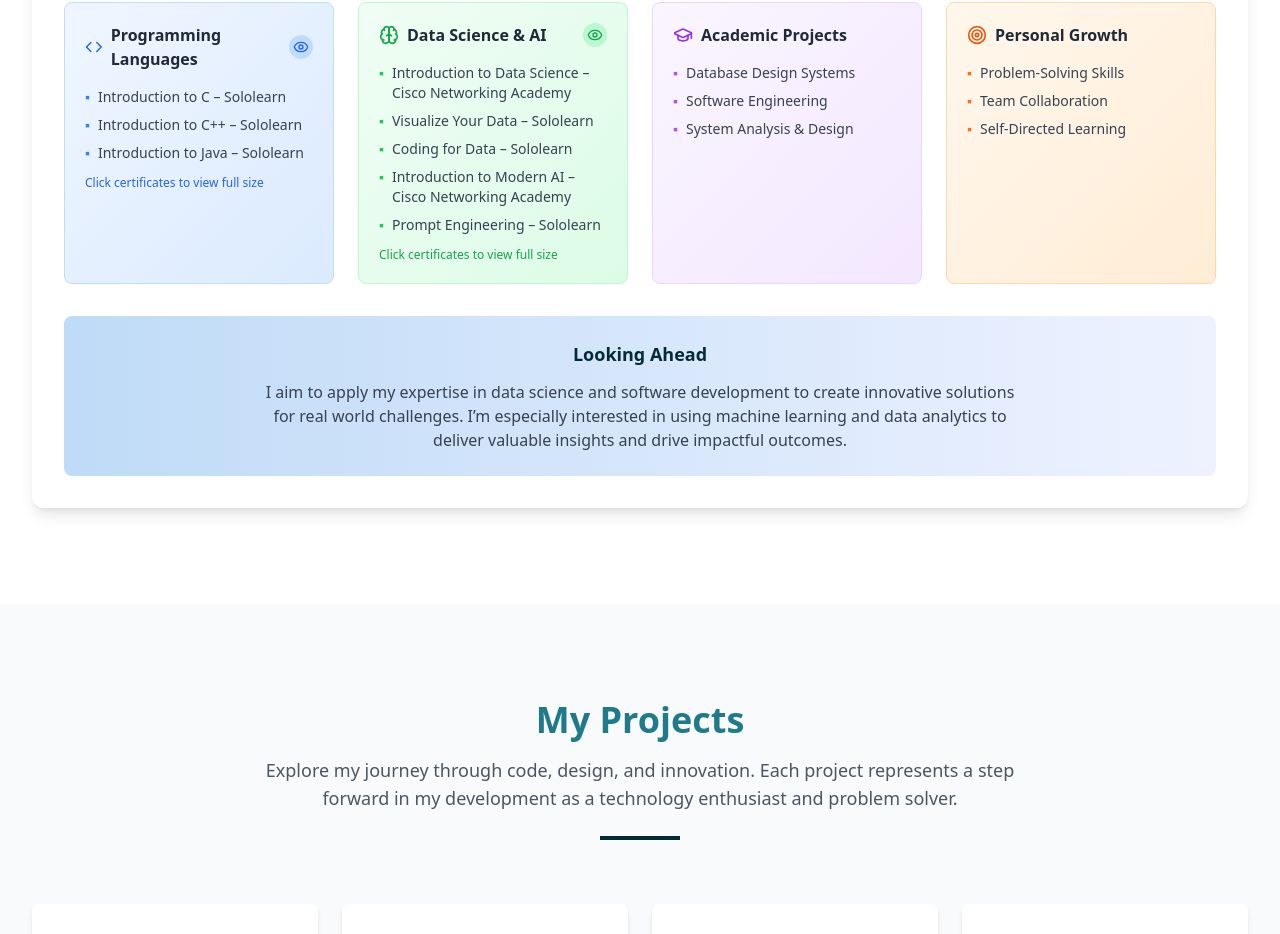
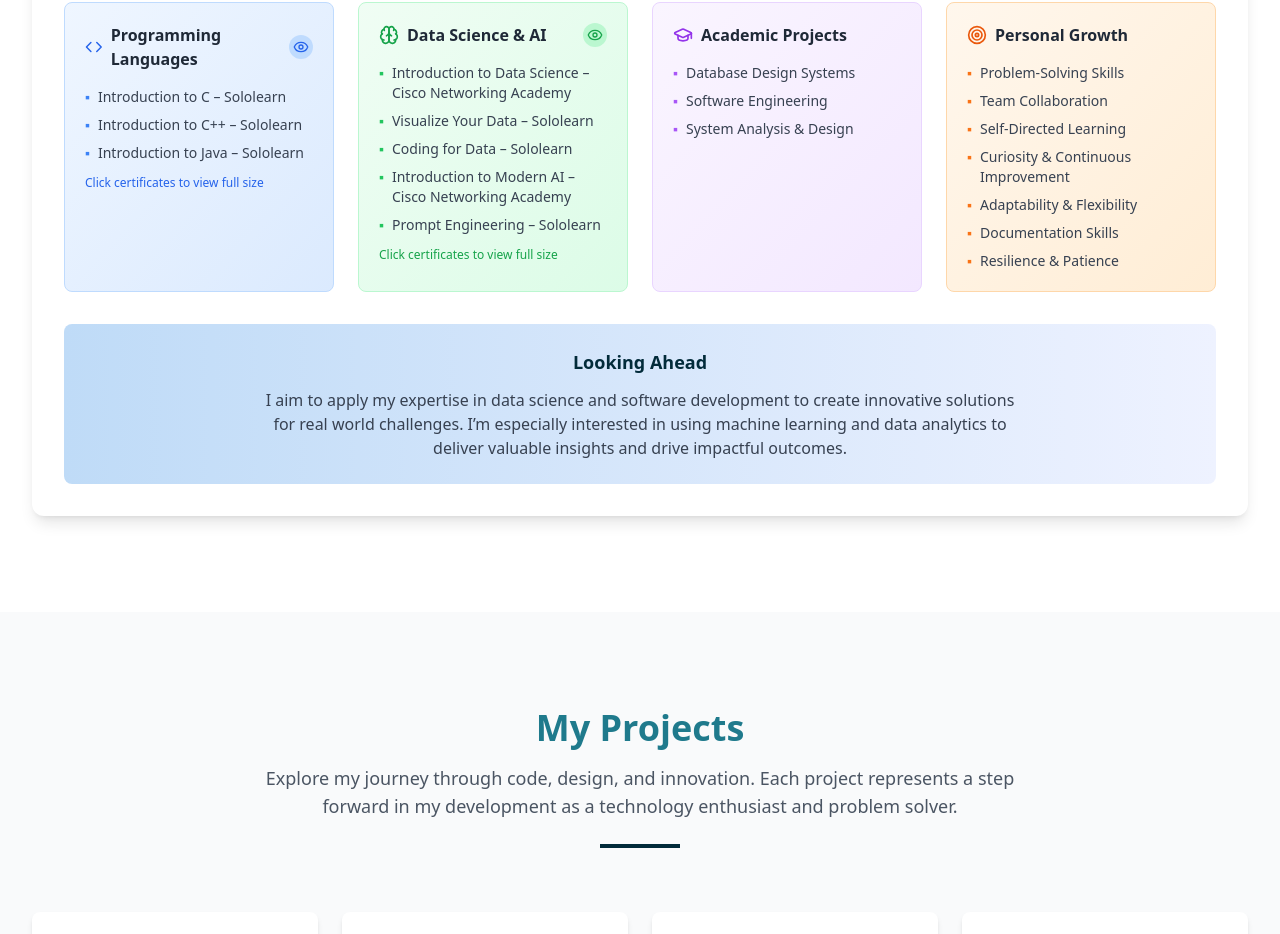
Before and after one commit to kulanigayathree/portfolio, a React (Vite) app: page / in a window 1280 px wide. Shown: the part 2584-3518 px from the top of the page. Built offline with nearby package versions, Linux system fonts and the light colour scheme.

Commit message:
Weather Pipeline (Test API) project  add

```diff
--- a/src/components/About.tsx
+++ b/src/components/About.tsx
@@ -306,6 +306,22 @@ export const About = () => {
                   <span className="text-orange-500 mr-2">▪</span>
                   Self-Directed Learning
                 </li>
+                <li className="flex items-start">
+                  <span className="text-orange-500 mr-2">▪</span>
+                  Curiosity & Continuous Improvement
+                </li>
+                 <li className="flex items-start">
+                  <span className="text-orange-500 mr-2">▪</span>
+                  Adaptability & Flexibility
+                </li>
+                <li className="flex items-start">
+                  <span className="text-orange-500 mr-2">▪</span>
+                  Documentation Skills
+                </li>
+                <li className="flex items-start">
+                  <span className="text-orange-500 mr-2">▪</span>
+                  Resilience & Patience
+                </li>
               </ul>
             </div>
           </div>
--- a/src/components/Projects.tsx
+++ b/src/components/Projects.tsx
@@ -4,7 +4,8 @@ import simpleChatbotImage from '../assets/images/simple_chatbot.jpg';
 import portfolioImage from '../assets/images/portfolio.jpg';
 import jsonchatbotImage from '../assets/images/json_chatbot.jpg';
 import zenityImage from '../assets/images/zenity.jpg';
-import { Filter, Code, Palette, Brain, Globe } from 'lucide-react';
+import WeatherPipelineImage from '../assets/images/Weather Pipeline.jpg';
+import { Filter, Code, Palette, Brain, Globe, TrendingUp} from 'lucide-react';
 
 export const Projects = () => {
   const [selectedCategory, setSelectedCategory] = useState('All');
@@ -49,12 +50,22 @@ export const Projects = () => {
       figmaLink: 'https://www.figma.com/design/G7nkttyGtzkhLJjOkuva9l/ZENITY?node-id=0-1',
       githubLink: 'https://github.com/kulanigayathree/Figma-StressRelief/blob/main/ZENITY.fig',
       status: 'Design Complete'
+    },
+    {
+      title: 'Weather Pipeline (Test API)',
+      description: 'A small project demonstrating a basic data pipeline that fetches weather data (or mock data), stores it in a SQLite database, and runs queries for analysis. Perfect for learning how to build an end-to-end data ingestion and storage pipeline using Python.',
+      image: WeatherPipelineImage,
+      tags: ['Python 3', 'Requests', 'Pandas', 'SQLite3', 'python-dotenv', 'Logging'],
+      category: 'Data Science',
+      githubLink: 'https://github.com/kulanigayathree/weather-pipeline-demo',
+      status: 'Complete'
     }
   ];
 
   const categories = [
     { name: 'All', icon: <Filter size={16} />, count: projects.length },
     { name: 'Web Development', icon: <Globe size={16} />, count: projects.filter(p => p.category === 'Web Development').length },
+    { name: 'Data Science', icon: <TrendingUp size={16} />, count: projects.filter(p => p.category === 'Data Science').length },
     { name: 'AI/ML', icon: <Brain size={16} />, count: projects.filter(p => p.category === 'AI/ML').length },
     { name: 'Design', icon: <Palette size={16} />, count: projects.filter(p => p.category === 'Design').length }
   ];
--- a/src/components/Skills.tsx
+++ b/src/components/Skills.tsx
@@ -94,10 +94,10 @@ export const Skills = () => {
   };
 
   const currentlyLearning = [
-    { name: 'Next.js', icon: '▲', status: 'In Progress' },
+    { name: 'Python', icon: '🐍', status: 'Improving' },
     { name: 'Docker', icon: '🐳', status: 'Exploring' },
     { name: 'AWS', icon: '☁️', status: 'Learning' },
-    { name: 'Python', icon: '🐍', status: 'Improving' }
+    { name: 'Pandas', icon: '🐼', status: 'Learning' }
   ];
 
   return (
```
Also changed, not shown: src/assets/images/Weather Pipeline.jpg (added).
